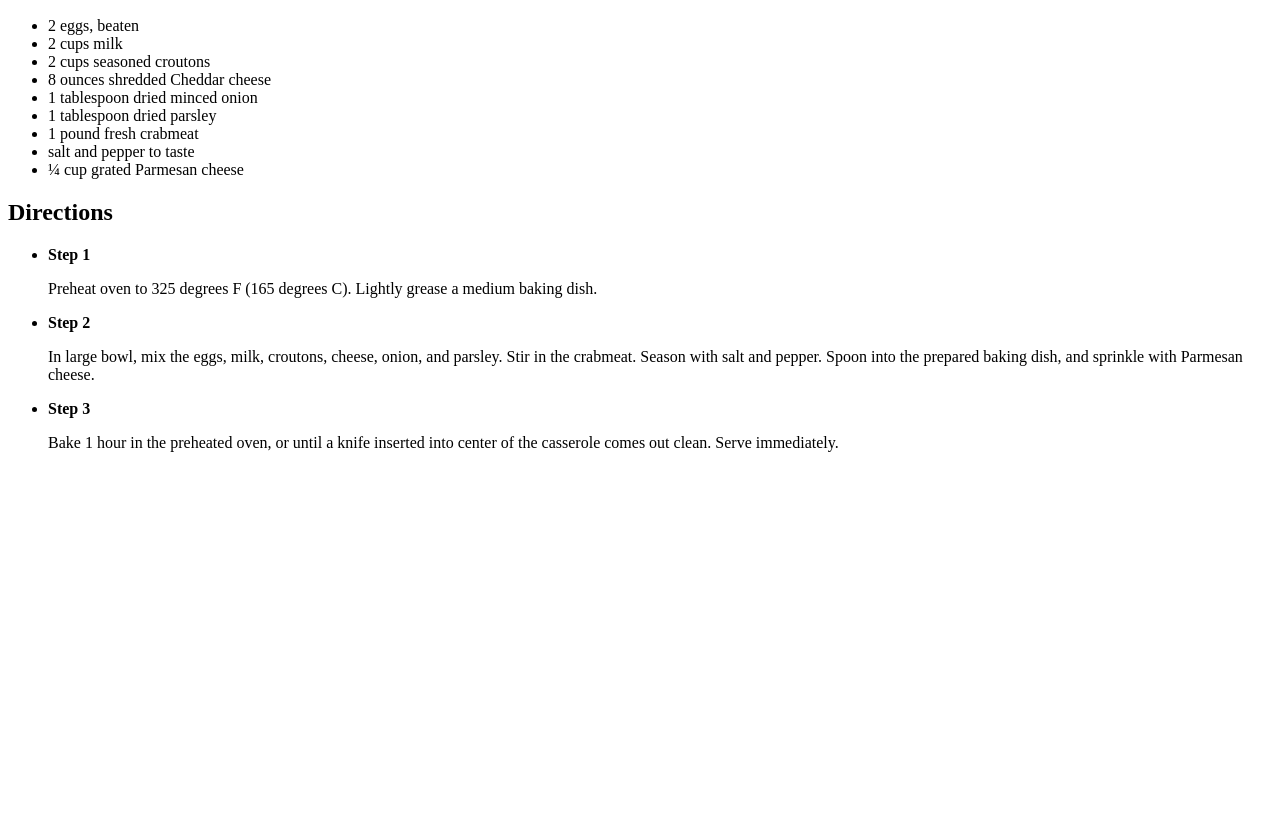
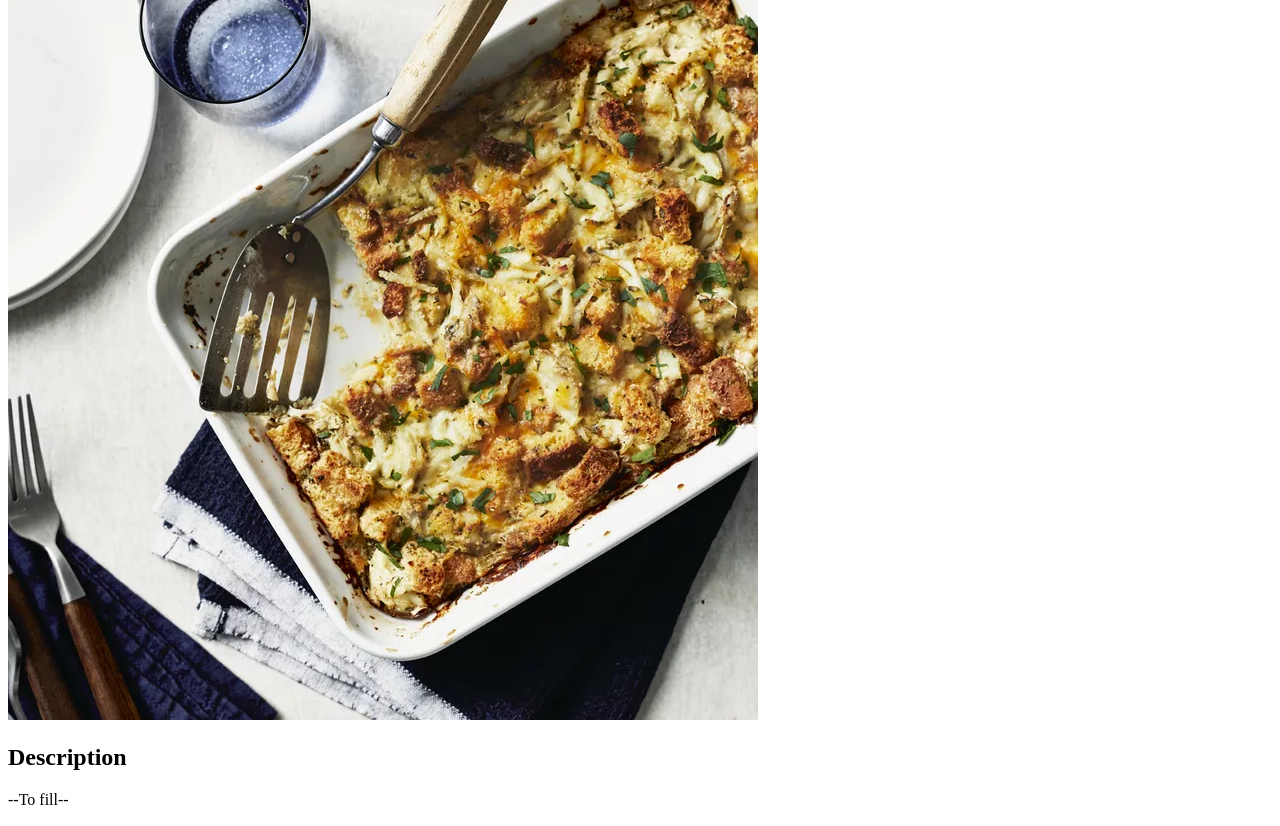
Before and after one commit to najammouad/odin-project, a plain HTML site: page recipes/crab_brunch.html in a window 1280 px wide. Shown: the part 110-936 px from the top of the page. Before the commit the page ends 800 px from the top, so only its background shows below. Drawn offline with Linux system fonts and the light colour scheme.

Commit message:
Iteration 3 Added image and placeholder for description of the dish

```diff
--- a/recipes/crab_brunch.html
+++ b/recipes/crab_brunch.html
@@ -5,6 +5,9 @@
 </header>
 <body>
     <h1>Crab Brunch Casserole</h1>
+    <img src="img/CrabBrunchCasserole_MFS.webp">
+    <h2>Description</h2>
+    <p>--To fill--</p>
     <h2>Ingredients</h2>
     <ul>
         <li>2 eggs, beaten</li>
```
Also changed, not shown: recipes/img/CrabBrunchCasserole_MFS.webp (added).
